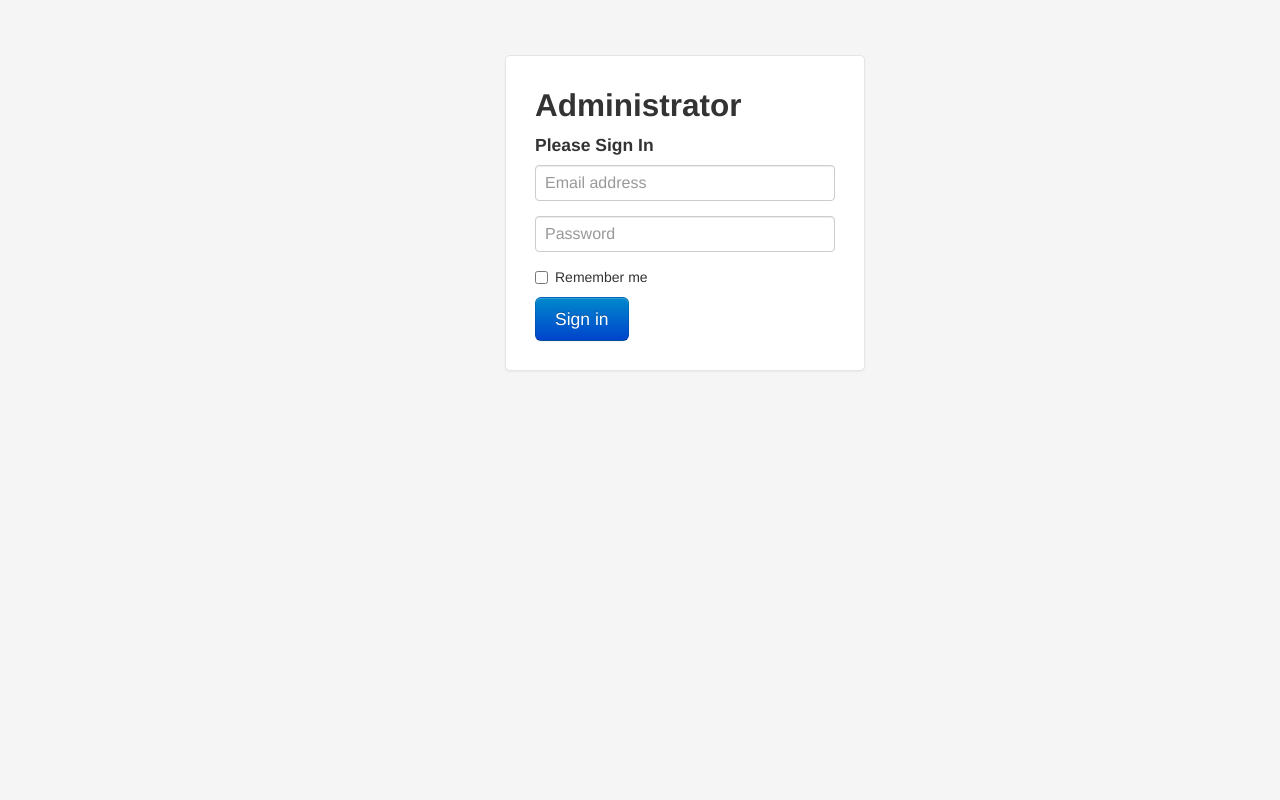
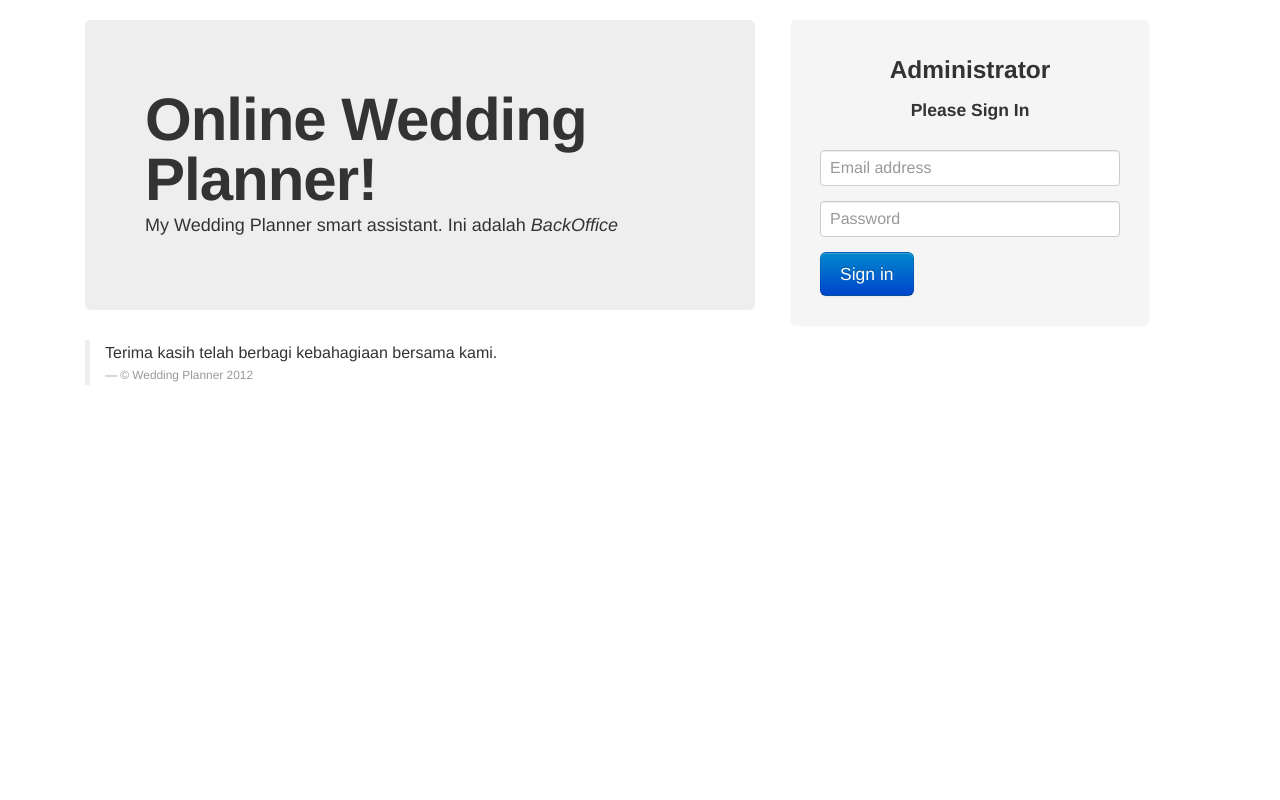
Before and after one commit to ernestina/online-wedding-planner, a PHP site: page /administrator/index.php in a window 1280 px wide. Run offline with PHP 8.4, Linux system fonts and the light colour scheme.

Commit message:
Issue 6: Back Office | perbaikan index.php (sementara)

```diff
--- a/trunk/administrator/index.php
+++ b/trunk/administrator/index.php
@@ -1,26 +1,22 @@
- <head>
-    <title>Administrator</title>
-    <!-- Bootstrap -->
-    <link href="../lib/css/bootstrap.css" rel="stylesheet" media="screen">
-  </head>
-  <body>
-    <script src="http://code.jquery.com/jquery-latest.js"></script>
-    <script src="../lib/js/bootstrap.js"></script>
+<!DOCTYPE html>
+<html lang="en">
+  <head>
+    <meta charset="utf-8">
+    <title>Online Wedding Planner</title>
 
-	<link href="../assets/css/bootstrap.css" rel="stylesheet">
+    <!-- Le styles -->
+    <link href="../lib/css/bootstrap.css" rel="stylesheet">
     <style type="text/css">
       body {
-        padding-top: 40px;
-        padding-bottom: 40px;
+        padding-top: 20px;
+        padding-bottom: 20px;
+      }
+	  .form-signin {
+        max-width: 300px;
+        padding: 20px 29px 29px;
+        margin: 0 auto 20px;
         background-color: #f5f5f5;
-      }
 
-      .form-signin {
-        max-width: 300px;
-        padding: 19px 29px 29px;
-        margin: 0 auto 20px;
-        background-color: #fff;
-        border: 1px solid #e5e5e5;
         -webkit-border-radius: 5px;
            -moz-border-radius: 5px;
                 border-radius: 5px;
@@ -39,22 +35,37 @@
         margin-bottom: 15px;
         padding: 7px 9px;
       }
+    </style>
+    <link href="../lib/css/bootstrap-responsive.css" rel="stylesheet">
 
-    </style>
+  </head>
+<body>
 
-<div style="margin:15px 10px 5px 100px">
-<div class="container">
-	<form class="form-signin">
-	<h2 class="form-signin-heading">Administrator</h2>
-	<h4 class="form-signin-heading">Please Sign In</h4>
-	<input type="text" class="input-block-level" placeholder="Email address"/>
-	<input type="password" class="input-block-level" placeholder="Password"/>
-	<label class="checkbox">
-	<input type="checkbox" value="remember-me"/>
- 	Remember me
-	</label>
-	<button class="btn btn-large btn-primary" type="submit">Sign in</button>
-	</form>
+	<div class="container">
+	<div class='span7'>
+      <!-- Main hero unit for a primary marketing message or call to action -->
+      <div class="hero-unit">
+        <h1>Online Wedding Planner!</h1>
+		<p>My Wedding Planner smart assistant. Ini adalah <i>BackOffice</i></p>
+		</div>
+		<blockquote>
+		<p>Terima kasih telah berbagi kebahagiaan bersama kami.</p>
+		<small>&copy; Wedding Planner 2012</small>
+		</blockquote>
+      </div>
+	 <div class='span4'>
+		<!--Login dengan email: aa@mail.com, pass: abc-->
+		<form class="form-signin" id='login' action='model/login.php' method='post'>
+		<center><h3 class="form-signin-heading">Administrator</h3>
+		<h4 class="form-signin-heading">Please Sign In</h4></center><br>
+		<input type='hidden' name='login_form'/>
+		<input type="text" class="input-block-level" placeholder="Email address" name='Email'/>
+		<input type="password" class="input-block-level" placeholder="Password" name='Pass'/>
+		<button class="btn btn-large btn-primary" type="submit" name='submit'>Sign in</button>
+		</form>
+	</div>
+	</div>
 
+
+   </div> <!-- /container -->
 </body>
-</html>
```
